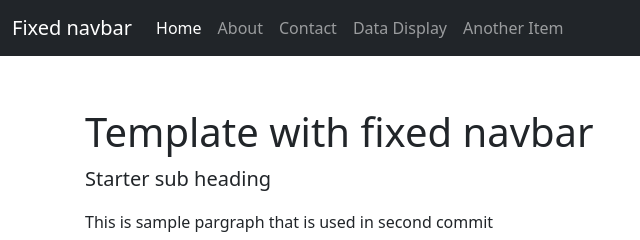
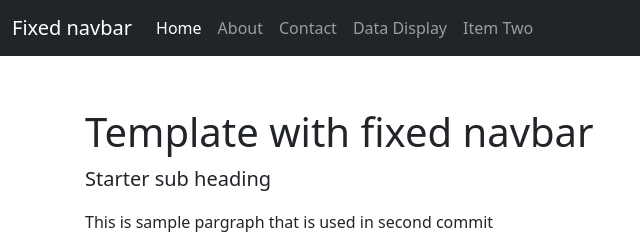
Before and after one commit to hypereducation/webprogramming, a plain HTML site: page index.html in a window 1280 px wide. Shown: the full height of the page, 0-640 px from the left. Drawn offline with nearby package versions, Linux system fonts and the light colour scheme.

Commit message:
menu item 2

```diff
--- a/index.html
+++ b/index.html
@@ -38,7 +38,7 @@
                     <a class="nav-link" href="#">Data Display</a>
                 </li>
                 <li class="nav-item">
-                    <a class="nav-link" href="#">Another Item</a>
+                    <a class="nav-link" href="#">Item Two</a>
                 </li>
             </ul>
         </div>
```
